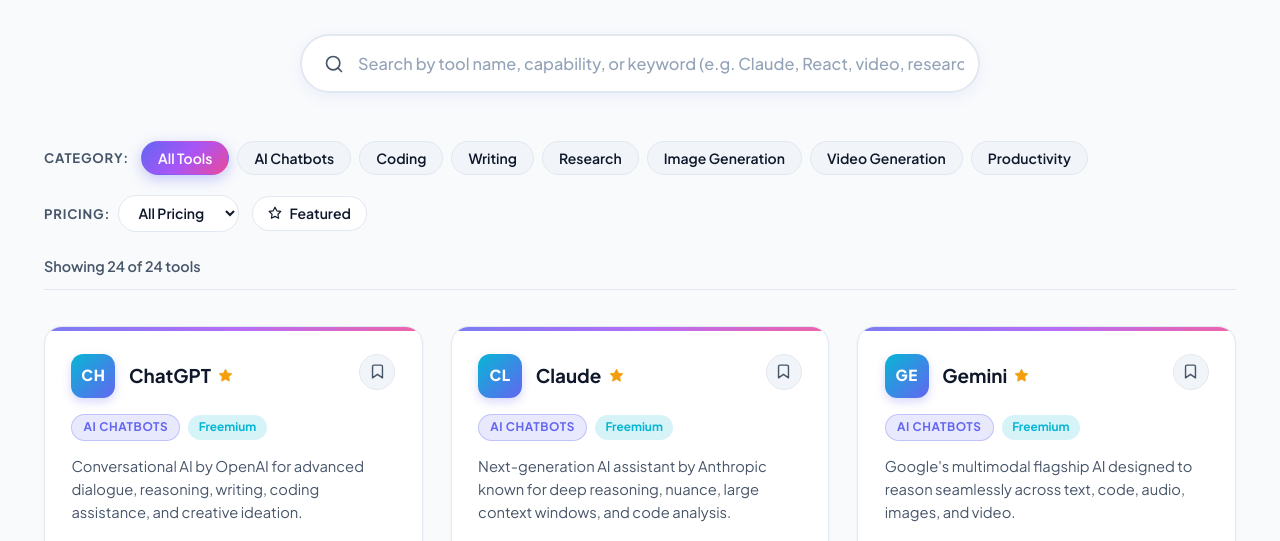
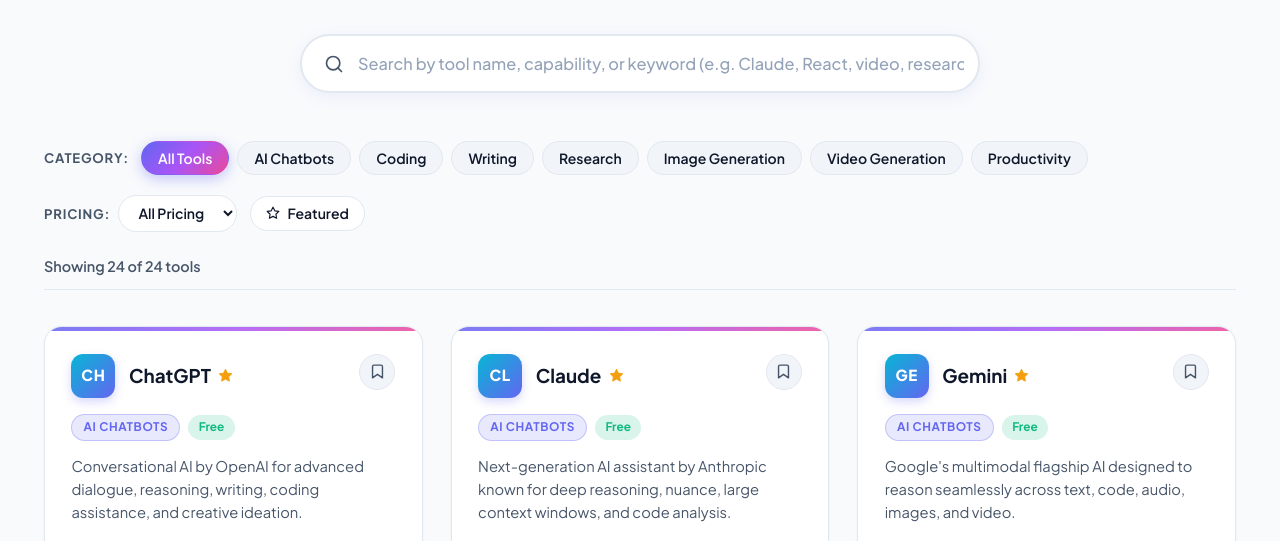
Before and after one commit to noorfathimamusthafac/AI-TOOL-FINDER, a plain HTML site: page index.html in a window 1280 px wide. Shown: the part 404-945 px from the top of the page. Drawn offline with Linux system fonts and the light colour scheme.

Commit message:
Simplify pricing to Free and Paid tiers

```diff
--- a/data/tools.json
+++ b/data/tools.json
@@ -3,7 +3,7 @@
     "id": "chatgpt",
     "name": "ChatGPT",
     "category": "AI Chatbots",
-    "pricing": "Freemium",
+    "pricing": "Free",
     "description": "Conversational AI by OpenAI for advanced dialogue, reasoning, writing, coding assistance, and creative ideation.",
     "website": "https://chatgpt.com",
     "featured": true,
@@ -13,7 +13,7 @@
     "id": "claude",
     "name": "Claude",
     "category": "AI Chatbots",
-    "pricing": "Freemium",
+    "pricing": "Free",
     "description": "Next-generation AI assistant by Anthropic known for deep reasoning, nuance, large context windows, and code analysis.",
     "website": "https://claude.ai",
     "featured": true,
@@ -23,7 +23,7 @@
     "id": "gemini",
     "name": "Gemini",
     "category": "AI Chatbots",
-    "pricing": "Freemium",
+    "pricing": "Free",
     "description": "Google's multimodal flagship AI designed to reason seamlessly across text, code, audio, images, and video.",
     "website": "https://gemini.google.com",
     "featured": true,
@@ -33,7 +33,7 @@
     "id": "perplexity",
     "name": "Perplexity",
     "category": "Research",
-    "pricing": "Freemium",
+    "pricing": "Free",
     "description": "Conversational search and discovery engine delivering structured answers with verified web citations and sources.",
     "website": "https://www.perplexity.ai",
     "featured": true,
@@ -43,7 +43,7 @@
     "id": "canva-ai",
     "name": "Canva Magic Studio",
     "category": "Image Generation",
-    "pricing": "Freemium",
+    "pricing": "Free",
     "description": "Creative visual suite with generative AI for image synthesis, presentation design, background removal, and editing.",
     "website": "https://www.canva.com",
     "featured": true,
@@ -73,7 +73,7 @@
     "id": "cursor",
     "name": "Cursor",
     "category": "Coding",
-    "pricing": "Freemium",
+    "pricing": "Free",
     "description": "AI-first code editor with codebase-wide indexing, natural language editing, multi-file refactoring, and terminal AI.",
     "website": "https://www.cursor.com",
     "featured": true,
@@ -83,7 +83,7 @@
     "id": "v0",
     "name": "v0 by Vercel",
     "category": "Coding",
-    "pricing": "Freemium",
+    "pricing": "Free",
     "description": "Generative UI system by Vercel that turns natural language prompts into production-ready React, Tailwind, and Next.js code.",
     "website": "https://v0.dev",
     "featured": true,
@@ -93,7 +93,7 @@
     "id": "runway",
     "name": "Runway Gen-3",
     "category": "Video Generation",
-    "pricing": "Freemium",
+    "pricing": "Free",
     "description": "Generative video and creative suite supporting text-to-video, image-to-video, camera motion controls, and VFX tools.",
     "website": "https://runwayml.com",
     "featured": true,
@@ -133,7 +133,7 @@
     "id": "grammarly",
     "name": "Grammarly",
     "category": "Writing",
-    "pricing": "Freemium",
+    "pricing": "Free",
     "description": "AI writing companion providing grammar correction, tone adjustment, conciseness feedback, and contextual rewrite recommendations.",
     "website": "https://www.grammarly.com",
     "featured": false,
@@ -153,7 +153,7 @@
     "id": "elevenlabs",
     "name": "ElevenLabs",
     "category": "Productivity",
-    "pricing": "Freemium",
+    "pricing": "Free",
     "description": "Realistic voice synthesis, voice cloning, multilingual speech translation, and sound effects generation platform.",
     "website": "https://elevenlabs.io",
     "featured": true,
@@ -163,7 +163,7 @@
     "id": "suno",
     "name": "Suno",
     "category": "Productivity",
-    "pricing": "Freemium",
+    "pricing": "Free",
     "description": "Generative audio platform creating full-fidelity musical tracks with lyrics, vocals, and instruments from text prompts.",
     "website": "https://suno.com",
     "featured": false,
@@ -173,7 +173,7 @@
     "id": "otter-ai",
     "name": "Otter.ai",
     "category": "Productivity",
-    "pricing": "Freemium",
+    "pricing": "Free",
     "description": "Automated meeting assistant that joins calls, transcribes conversations in real-time, and extracts key action items.",
     "website": "https://otter.ai",
     "featured": false,
@@ -183,7 +183,7 @@
     "id": "descript",
     "name": "Descript",
     "category": "Productivity",
-    "pricing": "Freemium",
+    "pricing": "Free",
     "description": "All-in-one video and podcast editor where you edit audio and video as easily as editing a text transcript.",
     "website": "https://www.descript.com",
     "featured": false,
@@ -193,7 +193,7 @@
     "id": "deepl",
     "name": "DeepL",
     "category": "Writing",
-    "pricing": "Freemium",
+    "pricing": "Free",
     "description": "High-accuracy neural machine translation and writing refinement tool supporting dozens of global languages.",
     "website": "https://www.deepl.com",
     "featured": false,
@@ -213,7 +213,7 @@
     "id": "bolt-new",
     "name": "Bolt.new",
     "category": "Coding",
-    "pricing": "Freemium",
+    "pricing": "Free",
     "description": "In-browser development sandbox powered by WebContainers that prompts, executes, and deploys full-stack web applications.",
     "website": "https://bolt.new",
     "featured": true,
@@ -223,7 +223,7 @@
     "id": "lovable",
     "name": "Lovable",
     "category": "Coding",
-    "pricing": "Freemium",
+    "pricing": "Free",
     "description": "Full-stack AI software engineer that creates complete web applications with backend, auth, and database integration.",
     "website": "https://lovable.dev",
     "featured": false,
@@ -233,7 +233,7 @@
     "id": "consensus",
     "name": "Consensus",
     "category": "Research",
-    "pricing": "Freemium",
+    "pricing": "Free",
     "description": "Academic search engine using AI to extract verified findings, consensus summaries, and citations from peer-reviewed papers.",
     "website": "https://consensus.app",
     "featured": false,
--- a/index.html
+++ b/index.html
@@ -12,7 +12,7 @@
   <link href="https://fonts.googleapis.com/css2?family=Plus+Jakarta+Sans:wght@400;500;600;700;800&family=Space+Grotesk:wght@500;700&display=swap" rel="stylesheet">
 
   <!-- Stylesheet (Cache-busted) -->
-  <link rel="stylesheet" href="style.css?v=2.1" />
+  <link rel="stylesheet" href="style.css?v=3" />
 </head>
 <body>
   <!-- Header & Navigation -->
@@ -126,7 +126,6 @@
             <select id="pricing-filter" class="custom-select" aria-label="Filter by pricing model">
               <option value="All">All Pricing</option>
               <option value="Free">Free</option>
-              <option value="Freemium">Freemium</option>
               <option value="Paid">Paid</option>
             </select>
           </div>
@@ -194,6 +193,6 @@
   </footer>
 
   <!-- Main JavaScript File (Cache-busted) -->
-  <script src="script.js?v=2.1"></script>
+  <script src="script.js?v=3"></script>
 </body>
 </html>
--- a/script.js
+++ b/script.js
@@ -1,19 +1,19 @@
 /**
  * AI Tool Finder - Core Engine
- * Standard Modern Dashboard (No Emojis, Standard SVG Icons, Vibrant Palette)
+ * Standard Modern Dashboard (No Emojis, Standard SVG Icons, Vibrant Palette, Simple Free/Paid Tiers)
  */
 
 // Storage Keys
 const THEME_STORAGE_KEY = 'ai_tool_finder_theme';
 const FAVORITES_STORAGE_KEY = 'ai_tool_finder_favorites';
 
-// Full Curated AI Tools Dataset (Embedded fallback ensures 100% offline & local server support)
+// Full Curated AI Tools Dataset (Simple Free and Paid Tiers)
 const DEFAULT_TOOLS = [
   {
     "id": "chatgpt",
     "name": "ChatGPT",
     "category": "AI Chatbots",
-    "pricing": "Freemium",
+    "pricing": "Free",
     "description": "Conversational AI by OpenAI for advanced dialogue, reasoning, writing, coding assistance, and creative ideation.",
     "website": "https://chatgpt.com",
     "featured": true,
@@ -23,7 +23,7 @@ const DEFAULT_TOOLS = [
     "id": "claude",
     "name": "Claude",
     "category": "AI Chatbots",
-    "pricing": "Freemium",
+    "pricing": "Free",
     "description": "Next-generation AI assistant by Anthropic known for deep reasoning, nuance, large context windows, and code analysis.",
     "website": "https://claude.ai",
     "featured": true,
@@ -33,7 +33,7 @@ const DEFAULT_TOOLS = [
     "id": "gemini",
     "name": "Gemini",
     "category": "AI Chatbots",
-    "pricing": "Freemium",
+    "pricing": "Free",
     "description": "Google's multimodal flagship AI designed to reason seamlessly across text, code, audio, images, and video.",
     "website": "https://gemini.google.com",
     "featured": true,
@@ -43,7 +43,7 @@ const DEFAULT_TOOLS = [
     "id": "perplexity",
     "name": "Perplexity",
     "category": "Research",
-    "pricing": "Freemium",
+    "pricing": "Free",
     "description": "Conversational search and discovery engine delivering structured answers with verified web citations and sources.",
     "website": "https://www.perplexity.ai",
     "featured": true,
@@ -53,7 +53,7 @@ const DEFAULT_TOOLS = [
     "id": "canva-ai",
     "name": "Canva Magic Studio",
     "category": "Image Generation",
-    "pricing": "Freemium",
+    "pricing": "Free",
     "description": "Creative visual suite with generative AI for image synthesis, presentation design, background removal, and editing.",
     "website": "https://www.canva.com",
     "featured": true,
@@ -83,7 +83,7 @@ const DEFAULT_TOOLS = [
     "id": "cursor",
     "name": "Cursor",
     "category": "Coding",
-    "pricing": "Freemium",
+    "pricing": "Free",
     "description": "AI-first code editor with codebase-wide indexing, natural language editing, multi-file refactoring, and terminal AI.",
     "website": "https://www.cursor.com",
     "featured": true,
@@ -93,7 +93,7 @@ const DEFAULT_TOOLS = [
     "id": "v0",
     "name": "v0 by Vercel",
     "category": "Coding",
-    "pricing": "Freemium",
+    "pricing": "Free",
     "description": "Generative UI system by Vercel that turns natural language prompts into production-ready React, Tailwind, and Next.js code.",
     "website": "https://v0.dev",
     "featured": true,
@@ -103,7 +103,7 @@ const DEFAULT_TOOLS = [
     "id": "runway",
     "name": "Runway Gen-3",
     "category": "Video Generation",
-    "pricing": "Freemium",
+    "pricing": "Free",
     "description": "Generative video and creative suite supporting text-to-video, image-to-video, camera motion controls, and VFX tools.",
     "website": "https://runwayml.com",
     "featured": true,
@@ -143,7 +143,7 @@ const DEFAULT_TOOLS = [
     "id": "grammarly",
     "name": "Grammarly",
     "category": "Writing",
-    "pricing": "Freemium",
+    "pricing": "Free",
     "description": "AI writing companion providing grammar correction, tone adjustment, conciseness feedback, and contextual rewrite recommendations.",
     "website": "https://www.grammarly.com",
     "featured": false,
@@ -163,7 +163,7 @@ const DEFAULT_TOOLS = [
     "id": "elevenlabs",
     "name": "ElevenLabs",
     "category": "Productivity",
-    "pricing": "Freemium",
+    "pricing": "Free",
     "description": "Realistic voice synthesis, voice cloning, multilingual speech translation, and sound effects generation platform.",
     "website": "https://elevenlabs.io",
     "featured": true,
@@ -173,7 +173,7 @@ const DEFAULT_TOOLS = [
     "id": "suno",
     "name": "Suno",
     "category": "Productivity",
-    "pricing": "Freemium",
+    "pricing": "Free",
     "description": "Generative audio platform creating full-fidelity musical tracks with lyrics, vocals, and instruments from text prompts.",
     "website": "https://suno.com",
     "featured": false,
@@ -183,7 +183,7 @@ const DEFAULT_TOOLS = [
     "id": "otter-ai",
     "name": "Otter.ai",
     "category": "Productivity",
-    "pricing": "Freemium",
+    "pricing": "Free",
     "description": "Automated meeting assistant that joins calls, transcribes conversations in real-time, and extracts key action items.",
     "website": "https://otter.ai",
     "featured": false,
@@ -193,7 +193,7 @@ const DEFAULT_TOOLS = [
     "id": "descript",
     "name": "Descript",
     "category": "Productivity",
-    "pricing": "Freemium",
+    "pricing": "Free",
     "description": "All-in-one video and podcast editor where you edit audio and video as easily as editing a text transcript.",
     "website": "https://www.descript.com",
     "featured": false,
@@ -203,7 +203,7 @@ const DEFAULT_TOOLS = [
     "id": "deepl",
     "name": "DeepL",
     "category": "Writing",
-    "pricing": "Freemium",
+    "pricing": "Free",
     "description": "High-accuracy neural machine translation and writing refinement tool supporting dozens of global languages.",
     "website": "https://www.deepl.com",
     "featured": false,
@@ -223,7 +223,7 @@ const DEFAULT_TOOLS = [
     "id": "bolt-new",
     "name": "Bolt.new",
     "category": "Coding",
-    "pricing": "Freemium",
+    "pricing": "Free",
     "description": "In-browser development sandbox powered by WebContainers that prompts, executes, and deploys full-stack web applications.",
     "website": "https://bolt.new",
     "featured": true,
@@ -233,7 +233,7 @@ const DEFAULT_TOOLS = [
     "id": "lovable",
     "name": "Lovable",
     "category": "Coding",
-    "pricing": "Freemium",
+    "pricing": "Free",
     "description": "Full-stack AI software engineer that creates complete web applications with backend, auth, and database integration.",
     "website": "https://lovable.dev",
     "featured": false,
@@ -243,7 +243,7 @@ const DEFAULT_TOOLS = [
     "id": "consensus",
     "name": "Consensus",
     "category": "Research",
-    "pricing": "Freemium",
+    "pricing": "Free",
     "description": "Academic search engine using AI to extract verified findings, consensus summaries, and citations from peer-reviewed papers.",
     "website": "https://consensus.app",
     "featured": false,
@@ -360,7 +360,7 @@ function updateFavoritesBadge() {
    ========================================================================== */
 async function loadToolsData() {
   try {
-    const response = await fetch('data/tools.json?v=2.1');
+    const response = await fetch('data/tools.json?v=3');
     if (!response.ok) throw new Error(`HTTP ${response.status}`);
     const data = await response.json();
     if (Array.isArray(data) && data.length > 0) {
@@ -398,7 +398,7 @@ function getFilteredTools() {
       return false;
     }
 
-    // 3. Pricing Filter
+    // 3. Pricing Filter (Simple Free / Paid)
     if (state.selectedPricing !== 'All' && tool.pricing !== state.selectedPricing) {
       return false;
     }
@@ -442,11 +442,7 @@ function getCategoryTagClass(category) {
 }
 
 function getPricingBadgeClass(pricing) {
-  switch (pricing.toLowerCase()) {
-    case 'free': return 'pricing-free';
-    case 'paid': return 'pricing-paid';
-    default: return 'pricing-freemium';
-  }
+  return pricing.toLowerCase() === 'paid' ? 'pricing-paid' : 'pricing-free';
 }
 
 /* ==========================================================================
@@ -683,5 +679,5 @@ document.addEventListener('DOMContentLoaded', () => {
   loadFavorites();
   setupEventListeners();
   loadToolsData();
-  console.log('AI Tool Finder: Clean Standard Dashboard loaded.');
+  console.log('AI Tool Finder: Clean Free & Paid Dashboard loaded.');
 });
```
